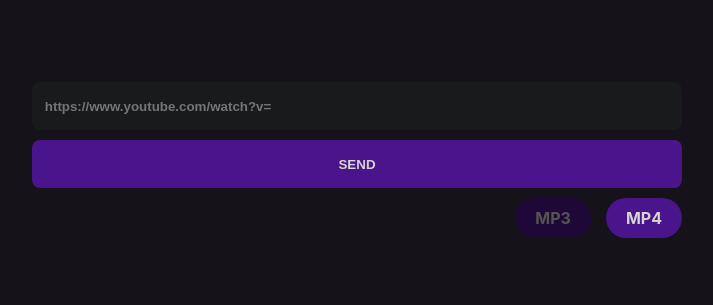
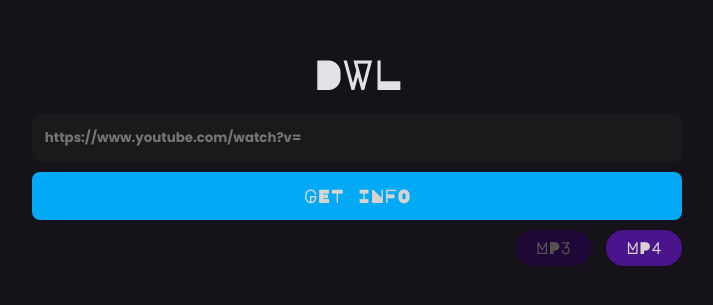
Before and after one commit to gmagreti/dlytdl, a Next.js app: page / in a window 1280 px wide. Shown: the part 245-550 px from the top of the page, without its empty margins (283-996 px from the left). Built offline with nearby package versions, Linux system fonts and the light colour scheme; no server answers.

Commit message:
feat: adicionado information

```diff
--- /dev/null
+++ b/pages/_document.tsx
@@ -0,0 +1,25 @@
+import Document, { Html, Head, Main, NextScript } from 'next/document'
+
+class MyDocument extends Document {
+  render() {
+    return (
+      <Html>
+        <Head>
+          <link rel="preconnect" href="https://fonts.googleapis.com" />
+          <link rel="preconnect" href="https://fonts.gstatic.com" crossOrigin="" />
+          <link
+            href="https://fonts.googleapis.com/css2?family=Major+Mono+Display&family=Poppins:wght@400;500;700;900&display=swap"
+            rel="stylesheet"
+          />
+          <link rel="shortcut icon" href="/favicon.png" type="image/png" />
+        </Head>
+        <body>
+          <Main />
+          <NextScript />
+        </body>
+      </Html>
+    )
+  }
+}
+
+export default MyDocument
--- a/pages/api/download.ts
+++ b/pages/api/download.ts
@@ -7,14 +7,25 @@ export default async function handler(req: NextApiRequest, res: NextApiResponse)
   if (req.method === 'GET') {
     const io = (res?.socket as any).server?.io as Server
     const url = req.query.url as string
+    const title = req.query.title as string
     const ext = req.query.ext as string
+
+    const isValidUrl = ytdl.validateURL(url)
+
+    if (!isValidUrl) {
+      return res.status(400).send({ message: 'URL is invalid' })
+    }
+
     const [_, urlID] = url?.split('watch?v=')
 
     let startTime: number
 
+    const options: ytdl.downloadOptions =
+      ext === 'mp3' ? { filter: 'audioonly', quality: 'highestaudio' } : { quality: 'highestvideo' }
+
     try {
-      res.setHeader('Content-Disposition', `attachment; filename="video.${ext}"`)
-      const stream = ytdl(`https://www.youtube.com/watch?v=${urlID}`, { ...(ext === 'mp3' && { filter: 'audioonly' }) })
+      res.setHeader('Content-Disposition', `attachment; filename="${title}.${ext}"`)
+      const stream = ytdl(`https://www.youtube.com/watch?v=${urlID}`, options)
 
       stream.once('response', () => {
         startTime = Date.now()
@@ -33,7 +44,7 @@ export default async function handler(req: NextApiRequest, res: NextApiResponse)
 
       stream.pipe(res)
     } catch (err: any) {
-      return res.status(200).send({ ok: true })
+      return res.status(500).send({ message: err.message })
     }
   }
 }
--- /dev/null
+++ b/pages/api/info.ts
@@ -0,0 +1,31 @@
+// Next.js API route support: https://nextjs.org/docs/api-routes/introduction
+import type { NextApiRequest, NextApiResponse } from 'next'
+import { Server } from 'socket.io'
+import ytdl from 'ytdl-core'
+
+export default async function handler(req: NextApiRequest, res: NextApiResponse) {
+  if (req.method === 'GET') {
+    const io = (res?.socket as any).server?.io as Server
+    const url = req.query.url as string
+
+    const isValidUrl = ytdl.validateURL(url)
+
+    if (!isValidUrl) {
+      return res.status(400).send({ message: 'URL is invalid' })
+    }
+
+    const [_, urlID] = url?.split('watch?v=')
+
+    try {
+      const info = await ytdl.getInfo(`https://www.youtube.com/watch?v=${urlID}`)
+
+      return res.status(200).send({
+        title: info.videoDetails.title,
+        seconds: Number(info.videoDetails.lengthSeconds),
+        thumbnail: info.videoDetails.thumbnails[0],
+      })
+    } catch (err: any) {
+      return res.status(500).send({ message: err.message })
+    }
+  }
+}
--- a/pages/index.tsx
+++ b/pages/index.tsx
@@ -1,4 +1,5 @@
 import { useEffect, useState } from 'react'
+import Head from 'next/head'
 import Loading from 'react-loading'
 import io, { Socket } from 'socket.io-client'
 
@@ -17,11 +18,22 @@ type ProgressData = {
   estimated: string
 }
 
+type InfoData = {
+  title: string
+  seconds: number
+  thumbnail: {
+    url: string
+    width: number
+    height: number
+  }
+}
+
 let socket: Socket
 
 export default function App() {
   const [url, setUrl] = useState('')
-  const [progress, setProgress] = useState(null as unknown as ProgressData)
+  const [progress, setProgress] = useState(null as ProgressData)
+  const [info, setInfo] = useState(null as InfoData)
   const [isLoading, setIsLoading] = useState(false)
   const [format, setFormat] = useState('mp3' as 'mp3' | 'mp4')
 
@@ -51,41 +63,82 @@ export default function App() {
 
   async function sendURL() {
     if (isLoading || !url) return
+    const title = info.title
     setIsLoading(true)
+    setInfo(null)
 
     try {
       const response = await api.get('/download', {
         responseType: 'blob',
         params: {
           url,
+          title,
         },
       })
       if (format === 'mp3') {
-        utils.toMP3(response.data)
+        utils.toMP3(response.data, title)
       } else {
-        utils.toMP4(response.data)
+        utils.toMP4(response.data, title)
       }
+    } catch (err: any) {
+      alert('URL inválida')
+      reset()
     } finally {
       setIsLoading(false)
     }
   }
 
+  async function getInfo() {
+    if (isLoading || !url) return
+    setIsLoading(true)
+
+    try {
+      const { data } = await api.get('/info', {
+        params: {
+          url,
+        },
+      })
+      setInfo(data)
+    } catch (err: any) {
+      alert('URL inválida')
+      reset()
+    } finally {
+      setIsLoading(false)
+    }
+  }
+
+  function reset() {
+    setInfo(null)
+    setUrl('')
+    setProgress(null)
+    setIsLoading(false)
+  }
+
   return (
     <div className="app">
+      <Head>
+        <title>DWL</title>
+      </Head>
+
       <div className="app-content">
+        <h1>DWL</h1>
         <input
           name="URL"
           placeholder="https://www.youtube.com/watch?v="
           value={url}
           onChange={(e) => setUrl(e.target.value)}
         />
-        <button
-          className="send"
-          onClick={() => sendURL()}
-          disabled={isLoading || (progress && progress?.percent !== '100%')}
-        >
-          SEND
+
+        {!info && !progress ? (
+          <button className="info" onClick={getInfo}>
+            GET INFO
           </button>
+        ) : (
+          <button className="send" onClick={() => sendURL()} disabled={isLoading || progress?.percent === '100%'}>
+            DOWNLOAD
+          </button>
+        )}
+
         <div className="options">
           <span onClick={() => setFormat('mp3')} className={format === 'mp3' ? 'selected' : ''}>
             MP3
@@ -99,14 +152,31 @@ export default function App() {
             <Loading type="bars" />
           </div>
         )}
+
+        {info && (
+          <div className="app-info">
+            <p id="title">{info.title}</p>
+            {/* eslint-disable-next-line @next/next/no-img-element*/}
+            <img src={info.thumbnail.url} id="thumbnail" alt="thumbnail" />
+            <p id="time">{utils.toTime(info.seconds)}</p>
+            <button className="info" style={{ width: 125, marginTop: 20 }} onClick={reset}>
+              Reset
+            </button>
+          </div>
+        )}
+
         {progress && (
-          <>
           <div className="app-progress">
             <p id="size">Total time : {progress?.downloadedSeconds}</p>
             <p id="estimated">Estimated: {progress?.estimated}</p>
             <p id="progress">{progress?.percent}</p>
           </div>
-          </>
+        )}
+
+        {progress?.percent === '100%' && (
+          <button className="info" style={{ width: 125, marginTop: 20 }} onClick={reset}>
+            Reset
+          </button>
         )}
       </div>
     </div>
--- a/styles/global.css
+++ b/styles/global.css
@@ -9,7 +9,7 @@ body {
   padding: 0;
   margin: 0;
   background-color: #16121a;
-  font-family: -apple-system, BlinkMacSystemFont, Segoe UI, Roboto, Oxygen,
+  font-family: 'Major Mono Display', -apple-system, BlinkMacSystemFont, Segoe UI, Roboto, Oxygen,
     Ubuntu, Cantarell, Fira Sans, Droid Sans, Helvetica Neue, sans-serif;
   font-size: 16px;
   color: #E1E1E6;
@@ -24,6 +24,13 @@ body {
   align-items: center;
 }
 
+.app .app-content h1 {
+  font-size: 40px;
+
+  text-align: center;
+  margin-bottom: 20px;
+}
+
 .app .app-content {
   display: flex;
   flex-direction: column;
@@ -34,6 +41,94 @@ body {
   display: flex;
   justify-content: center;
   margin-top: 20px;
+}
+
+
+.app .app-content input {
+  height: 3rem;
+  background-color: #181a1b;
+  color: #03a9f4;
+  font-family: 'Poppins';
+  margin-bottom: 10px;
+  border-radius: 8px;
+  border: none;
+  outline: none;
+  font-weight: bold;
+
+  padding: 0 0.8rem;
+}
+
+.app .app-content button {
+  height: 3rem;
+  border-radius: 8px;
+  border: none;
+  outline: none;
+  transition: filter 0.2s;
+  font-family: 'Major Mono Display' !important;
+  font-size: 18px;
+
+  cursor: pointer;
+  font-weight: bold;
+  text-transform: uppercase;
+
+}
+
+.app .app-content button:disabled {
+  background-color: #9e9e9e !important;
+  filter: brightness(1) !important;
+}
+
+.app .app-content button:hover {
+  filter: brightness(0.8);
+}
+
+.app .app-content button.send {
+  background-color: #4a148c;
+  color: #d7d3ce;
+}
+
+.app .app-content button.info {
+  background-color: #03a9f4;
+  color: #d7d3ce;
+  width: 100%;
+  align-self: center;
+}
+
+.app .app-content .app-info {
+  display: flex;
+  margin-top: 30px;
+  justify-content: space-between;
+  flex-direction: column;
+  align-items: center;
+}
+
+.app .app-content .app-info #title {
+  font-weight: bold;
+  font-size: 25px;
+  width: 100%;
+  text-align: center;
+}
+
+.app .app-content .app-info img {
+  margin: 15px 0;
+  border: 5px solid #4a148c;
+  border-radius: 8px;
+  height: 120px;
+  width: 250px;
+}
+
+.app .app-content .app-info #time {
+  font-weight: bold;
+  font-size: 20px;
+}
+
+.app .app-content .app-progress {
+  display: flex;
+  flex-direction: column;
+  justify-content: center;
+  align-items: center;
+  margin: 20px 0;
+  font-size: 20px;
 }
 
 .app .app-content .options {
@@ -64,63 +159,6 @@ body {
   margin-left: 15px;
 }
 
-.app .app-content input {
-  height: 3rem;
-  background-color: #181a1b;
-  margin-bottom: 10px;
-  border-radius: 8px;
-  border: none;
-  outline: none;
-  font-weight: bold;
-
-  padding: 0 0.8rem;
-}
-
-.app .app-content button {
-  height: 3rem;
-  border-radius: 8px;
-  border: none;
-  outline: none;
-  transition: filter 0.2s;
-
-  cursor: pointer;
-  font-weight: bold;
-  text-transform: uppercase;
-
-}
-
-.app .app-content button:disabled {
-  background-color: #9e9e9e !important;
-  filter: brightness(1) !important;
-}
-
-.app .app-content button:hover {
-  filter: brightness(0.8);
-}
-
-.app .app-content button.send {
-  background-color: #4a148c;
-  color: #d7d3ce;
-}
-
-.app .app-content button.reset {
-  background-color: #03a9f4;
-  color: #d7d3ce;
-  width: 250px;
-  align-self: center;
-}
-
-.app .app-content .app-progress {
-  display: flex;
-  flex-direction: column;
-  justify-content: center;
-  align-items: center;
-  margin: 20px 0;
-  font-size: 20px;
-}
-
-
-
 .app .app-content .app-progress p + p {
   margin-top: 10px;
 }
--- a/tsconfig.json
+++ b/tsconfig.json
@@ -2,6 +2,7 @@
   "compilerOptions": {
     "target": "es5",
     "lib": ["dom", "dom.iterable", "esnext"],
+    "strictNullChecks": false,
     "allowJs": true,
     "skipLibCheck": true,
     "strict": true,
--- a/utils/download.ts
+++ b/utils/download.ts
@@ -1,17 +1,17 @@
-export function toMP3(stream) {
-  const file = window.URL.createObjectURL(new File([stream], 'video.mp3', { type: 'audio/mpeg' }))
+export function toMP3(stream, title: string) {
+  const file = window.URL.createObjectURL(new File([stream], `${title}.mp3`, { type: 'audio/mpeg' }))
   const link = document.createElement('a')
   link.href = file
-  link.setAttribute('download', 'video.mp3')
+  link.setAttribute('download', `${title}.mp3`)
   document.body.appendChild(link)
   link.click()
 }
 
-export function toMP4(stream) {
-  const file = window.URL.createObjectURL(new File([stream], 'video.mp4', { type: 'video/mp4' }))
+export function toMP4(stream, title: string) {
+  const file = window.URL.createObjectURL(new File([stream], `${title}.mp4`, { type: 'video/mp4' }))
   const link = document.createElement('a')
   link.href = file
-  link.setAttribute('download', 'video.mp4')
+  link.setAttribute('download', `${title}.mp4`)
   document.body.appendChild(link)
   link.click()
 }
```
Also changed, not shown: public/favicon.png (added), 1 other file (tests, documents, lock files or other folders). Lines whose indentation alone changed are shown as unchanged.
